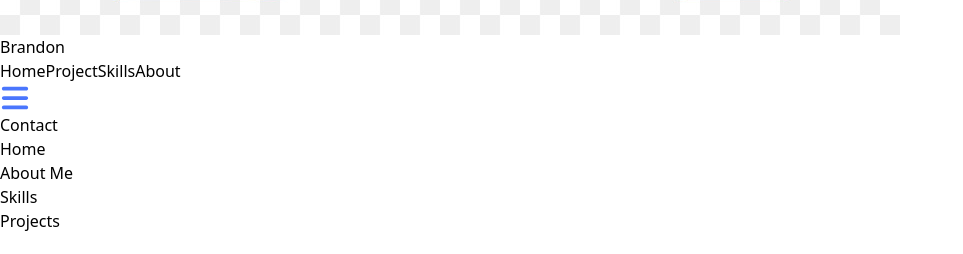
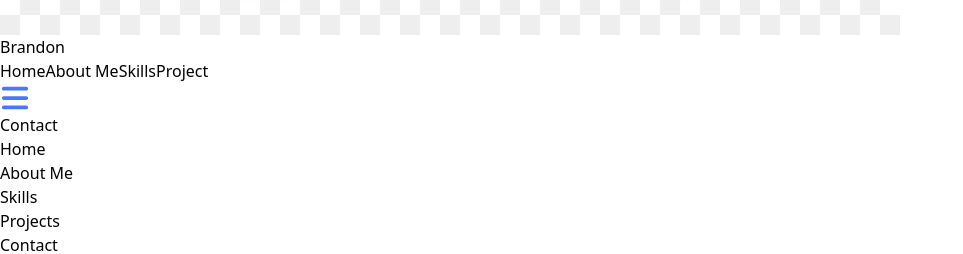
Before and after one commit to branGitfox/Pro, a React (Vite) app: page / in a window 1280 px wide. Both pictures are taken after a click on the icon 15 px from the left and 663 px from the top of the page. Shown: the part 565-819 px from the top of the page, without its empty margins (0-963 px from the left). Built offline with nearby package versions, Linux system fonts and the light colour scheme.

Commit message:
refactor: changing the contact me button background

```diff
--- a/src/App.tsx
+++ b/src/App.tsx
@@ -1,6 +1,6 @@
 import React, { useState } from 'react'
 import br from '/br.jpg'
-import { FaBars } from 'react-icons/fa6';
+import { FaBars, F } from 'react-icons/fa6';
 function App() {
   const [activeMenu, setActiveMenu] = useState<boolean>(false)
   return (
@@ -14,9 +14,9 @@ function App() {
             </div>
             <div className=' gap-10 font-semibold text-white hidden md:flex'>
                 <a className='text-blue-800 hover:underline decoration-dashed decoration-blue-700 transition-all ' href="">Home</a>
-                <a className='hover:underline decoration-dashed' href="">Project</a>
+                <a className='hover:underline decoration-dashed' href="">About Me</a>
                   <a className='hover:underline decoration-dashed' href="">Skills</a>
-                  <a className='hover:underline decoration-dashed' href="">About</a>
+                  <a className='hover:underline decoration-dashed' href="">Project</a>
             </div>
             <FaBars onClick={() => setActiveMenu(!activeMenu)} color='#4A76FD' size={30} className='md:hidden sm:inline' cursor={'pointer'}/>
             <div className='hidden md:block'>
@@ -24,11 +24,13 @@ function App() {
             </div>
         </div>
         {
-          activeMenu && (  <div className="w-[100%] md:hidden flex-col align-left p-3 absolute top-[7rem] rounded-md bg-[#4A76FD] transition-all duration-300 ">
+          activeMenu && (  <div className="w-[100%] md:hidden flex-col align-left p-3 absolute top-[7rem] rounded-md bg-blue-800 transition-all duration-200 ">
             <div className='mb-5 hover:underline decoration-dashed '><a href=""></a>Home</div>
             <div className='mb-5 hover:underline decoration-dashed'><a href=""></a>About Me</div>
             <div className='mb-5 hover:underline decoration-dashed'><a href=""></a>Skills</div>
             <div className='mb-5 hover:underline decoration-dashed'><a href=""></a>Projects</div>
+            <button className='bg-blue-700 py-2 px-10 rounded text-white'>Contact</button>
+
         </div>)
         }
 
```
